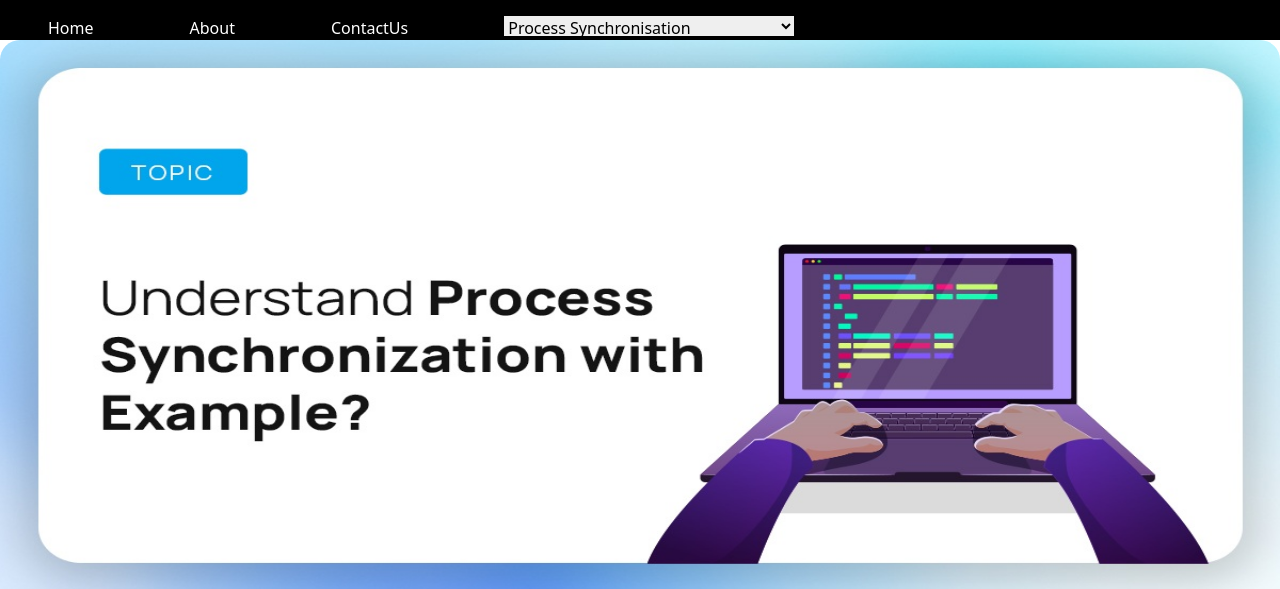
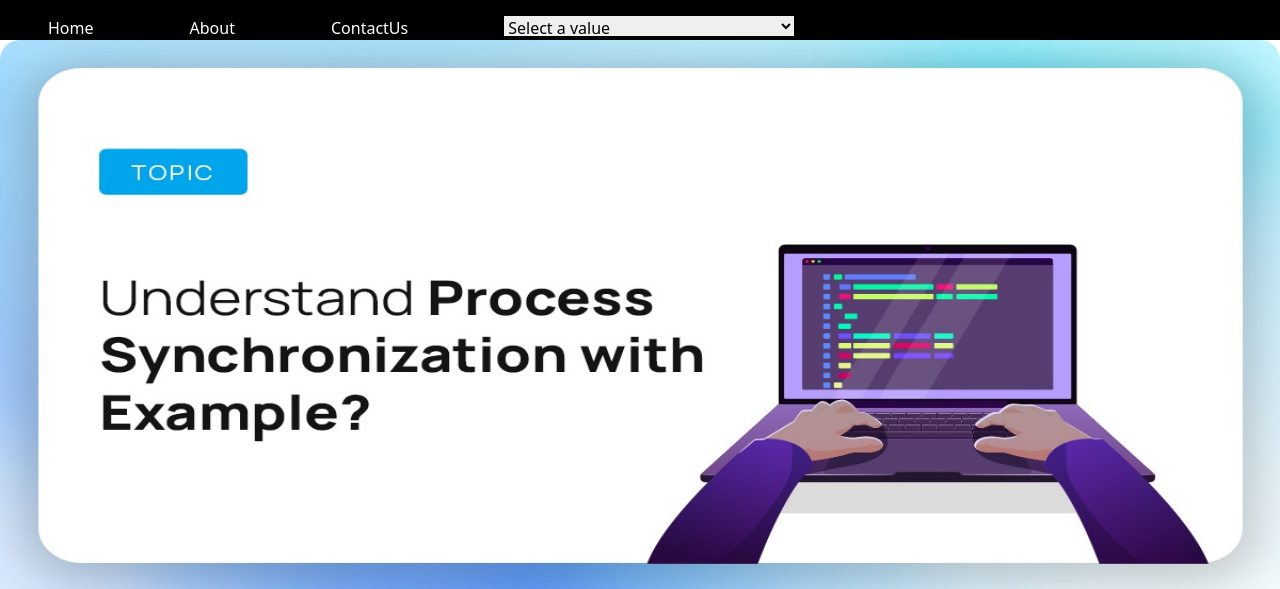
Before and after one commit to Hardvan/The-OS-sential-Guide, a Flask app: page / in a window 1280 px wide. Shown: the top 589 px of the page. Run offline with Flask 2, Linux system fonts and the light colour scheme; some libraries are stand-ins or nearby versions.

Commit message:
Fix dropdown menu link problem-adding default text

```diff
--- a/Website/templates/classicprosync.html
+++ b/Website/templates/classicprosync.html
@@ -36,6 +36,7 @@
               name="Choose"
               onchange="window.location.href=this.value;"
             >
+              <option value="" selected disabled>Select a value</option>
               <option value="{{ url_for('prosync') }}" style="color: black">
                 Process Synchronisation
               </option>
--- a/Website/templates/index.html
+++ b/Website/templates/index.html
@@ -35,6 +35,7 @@
               name="Choose"
               onchange="window.location.href=this.value;"
             >
+              <option value="" selected disabled>Select a value</option>
               <option value="{{ url_for('prosync') }}" style="color: black">
                 Process Synchronisation
               </option>
--- a/Website/templates/prosync.html
+++ b/Website/templates/prosync.html
@@ -35,6 +35,7 @@
               name="Choose"
               onchange="window.location.href=this.value;"
             >
+              <option value="" selected disabled>Select a value</option>
               <option value="{{ url_for('prosync') }}" style="color: black">
                 Process Synchronisation
               </option>
```
